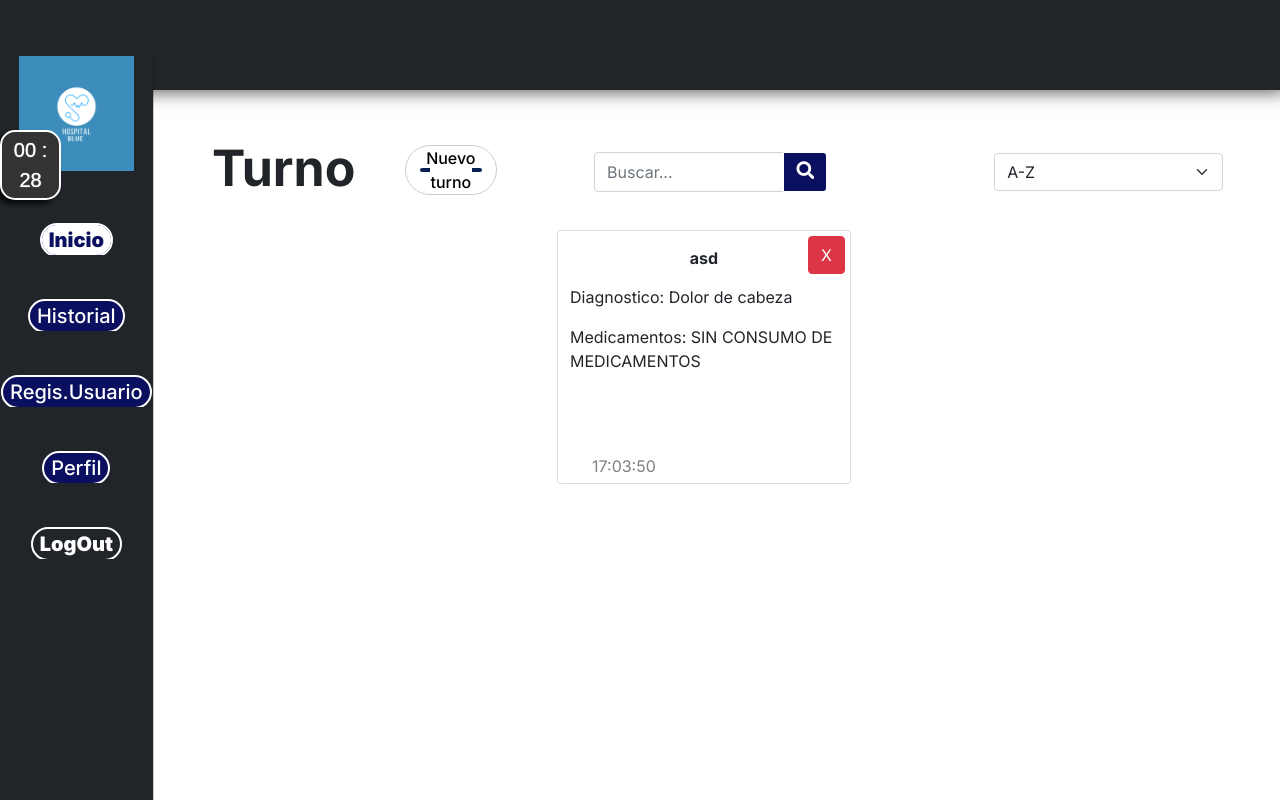
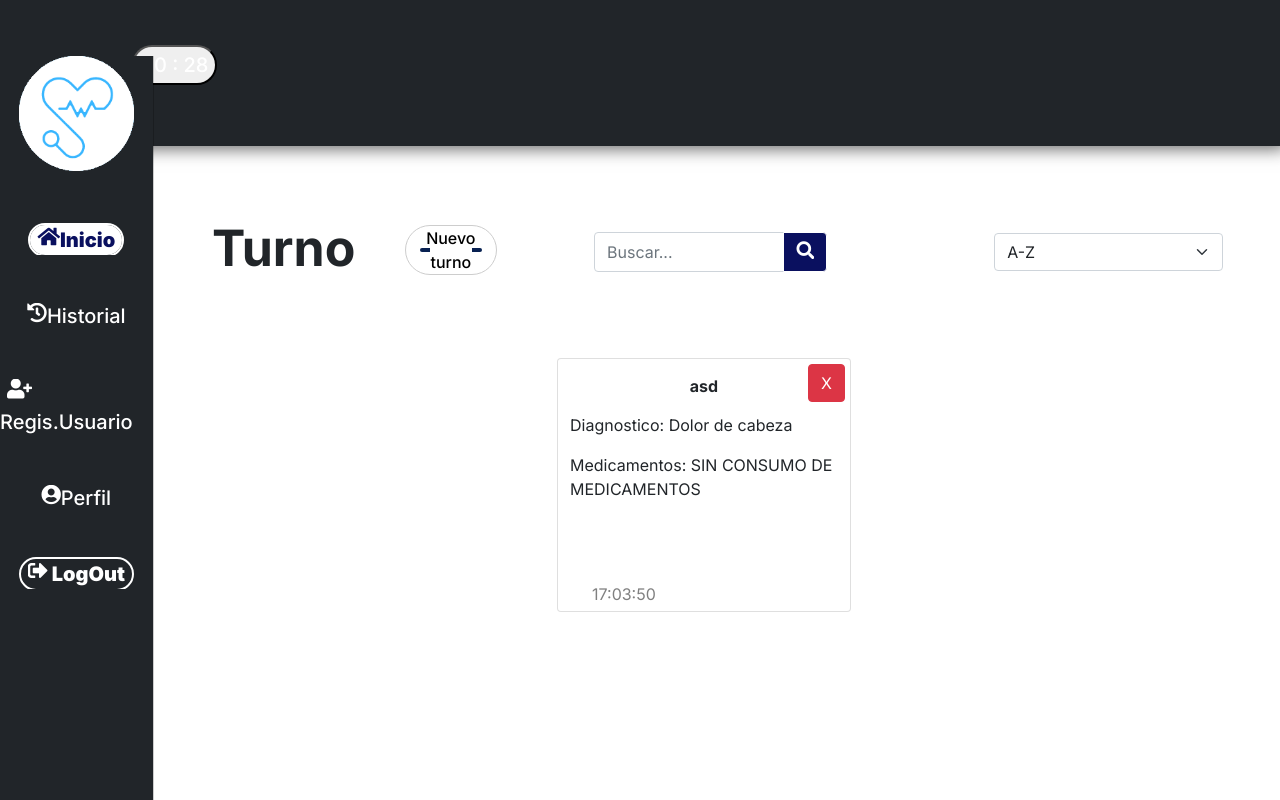
Before and after one commit to GinOnline/Hospital, a PHP site: page / in a window 1280 px wide. Run offline with PHP 8.4, Linux system fonts and the light colour scheme; the visitor is signed in with stand-in values (Sample User, id 1); data comes from the database, SQL or seed files in the repository; data that the repository does not hold is empty; some libraries are stand-ins or nearby versions; some web fonts are replaced.

Commit message:
estetica index

```diff
--- a/Main/css/clock.css
+++ b/Main/css/clock.css
@@ -1,5 +1,5 @@
 #clock{
-    position: absolute;
+    /* position: absolute;
     top: 10%;
     right: 60%;
     background-color:#333;
@@ -10,7 +10,7 @@
     color:#fff;
     box-shadow: -5px 4px 5px 0px rgba(0,0,0,0.75);
     -webkit-box-shadow: -5px 4px 5px 0px rgba(0,0,0,0.75);
-    -moz-box-shadow: -5px 4px 5px 0px rgba(0,0,0,0.75);
+    -moz-box-shadow: -5px 4px 5px 0px rgba(0,0,0,0.75); */
 }
 #clock:hover{
 
--- a/Main/css/index.css
+++ b/Main/css/index.css
@@ -8,7 +8,6 @@
 
 body {
   font-family: 'Raleway', sans-serif;
-
 }
 
 /* ScrollBar */
@@ -81,10 +80,10 @@ header ul {
   color: #fff;
   cursor: pointer;
   transition: ease-out 0.5s;
-  border-radius: 30px;
+   border-radius: 30px;/*
   box-shadow: inset 0 0 0 0 #fff;
   background: #0a105f;
-  border: 2px solid #fff;
+  border: 2px solid #fff; */
 
   font-weight: 500;
 }
@@ -247,6 +246,7 @@ footer {
   border: none;
   background-color: #f4f2f2;
   margin-top: .1em;
+
 }
 
 .search__button:hover {
@@ -273,3 +273,14 @@ footer{
 -moz-box-shadow: 2px 0px 16px -1px rgba(0,0,0,0.59);
 
 }
+.btn-primary{
+  overflow-y: hidden;
+}
+.me-2{
+
+  justify-content: center;
+  align-items: center;
+}
+.clock{
+  float: right;
+}
--- a/Main/index.php
+++ b/Main/index.php
@@ -55,7 +55,13 @@ if (!isset($usuario)) {
 
 <body>
   <header class="bg-dark">
-
+    <nav class="up_nav">
+      <ul>
+        <li>
+        <span class="me-2"><button id="clock" type="button" class="header-btn" data-bs-toggle="modal" data-bs-target="#exampleModal">
+        </li>
+      </ul>
+    </nav>
 
     <div class="offcanvas offcanvas-start sidebar-nav bg-dark" tabindex="-1" id="sidebar">
       <div class="offcanvas-body p-0">
@@ -65,7 +71,7 @@ if (!isset($usuario)) {
               <div class="text-muted small fw-bold text-uppercase px-3">
                 <h2 class="logo">
                   <a style="text-decoration: none; margin:0;" href="index.php">
-                    <img src="./img/Pañol_3.png" height="115px">
+                    <img src="./img/hospital_logo.png" height="115px">
                   </a>
                 </h2>
               </div>
@@ -73,47 +79,35 @@ if (!isset($usuario)) {
 
             <li>
               <a href="#" class="nav-link px-3">
-                <span class="me-2"><a class="header-btn active" href="index.php">Inicio</a></span>
+                <span class="me-2"><a class="header-btn active" href="index.php"><i class="fas fa-home"></i>Inicio</a></span>
 
               </a>
             </li>
 
             <li>
               <a href="#" class="nav-link px-3">
-                <span class="me-2"><a class="header-btn" href="historial.php">Historial</a></span>
+                <span class="me-2"><a class="header-btn" href="historial.php"><i class="fas fa-history"></i>Historial</a></span>
 
               </a>
             </li>
             <li>
               <a href="#" class="nav-link px-3">
-                <span class="me-2"> <a class="header-btn" href="register.php">Regis.Usuario</a></span>
+                <span class="me-2"> <a class="header-btn" href="register.php"><i class="fas fa-user-plus"></i>Regis.Usuario</a></span>
 
               </a>
             </li>
             <li>
               <a href="#" class="nav-link px-3">
-                <span class="me-2"><a class="header-btn" href="profile.php">Perfil</a></span>
+                <span class="me-2"><a class="header-btn" href="profile.php"><i class="fas fa-user-circle"></i>Perfil</a></span>
 
               </a>
             </li>
             <li>
               <a href="#" class="nav-link px-3">
-                <span class="me-2"><a class="logOut" href="close.php">LogOut</a></span>
+                <span class="me-2"><a class="logOut" href="close.php"><i class="fas fa-sign-out-alt"></i> LogOut</a></span>
 
               </a>
             </li>
-            <li>
-              <button id="clock" type="button" class="header-btn" data-bs-toggle="modal" data-bs-target="#exampleModal">
-              </button>
-            </li>
-            <li>
-
-              <div id="clock" class="dark">
-                <div class="display">
-
-                  <div class="digits"></div>
-                </div>
-              </div>
 
             </li>
             <li>
@@ -160,6 +154,7 @@ if (!isset($usuario)) {
       </div>
     </div>
   </header>
+  <br>
   <br>
   <br>
 
@@ -242,6 +237,8 @@ if (!isset($usuario)) {
 
 
     <!-- Items Body -->
+    <br>
+    <br>
 
     <div class="items-container display-flex row justify-content-center">
 
```
Also changed, not shown: Main/img/hospital_logo.png (added).
